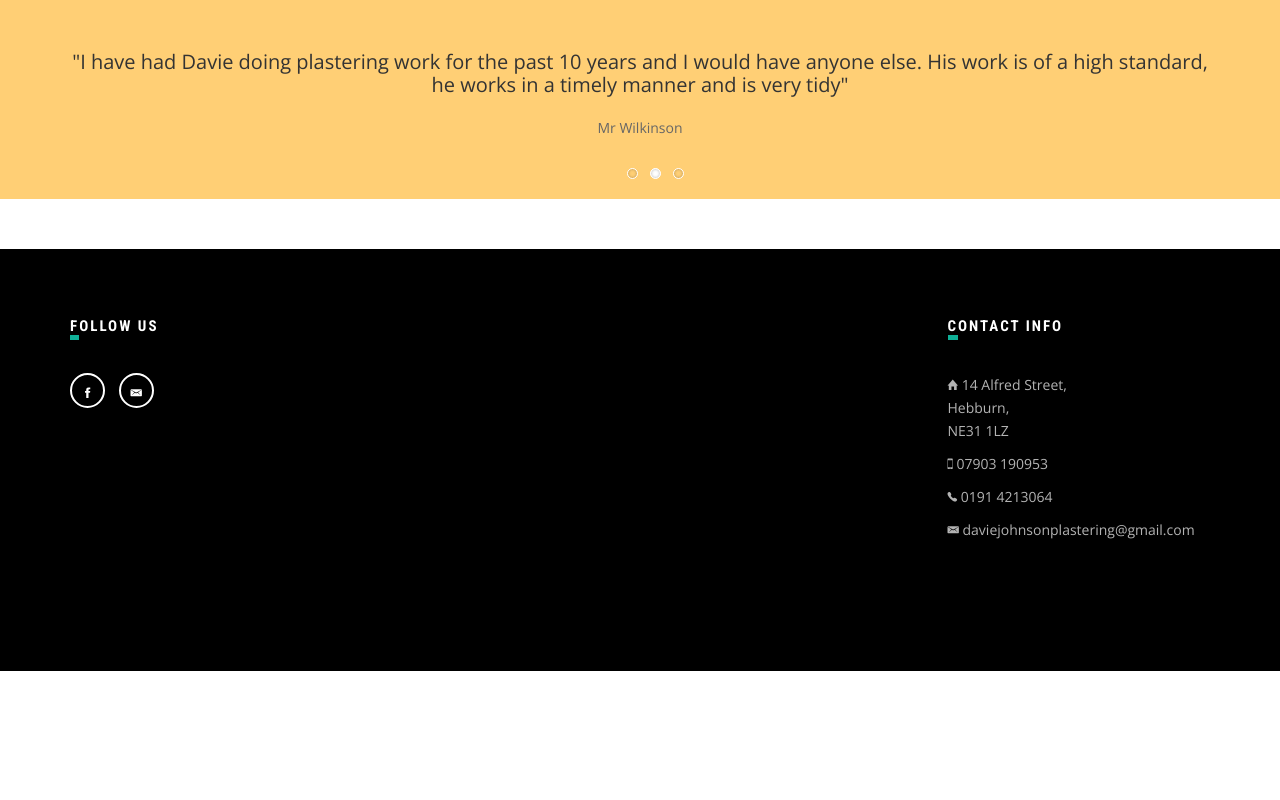
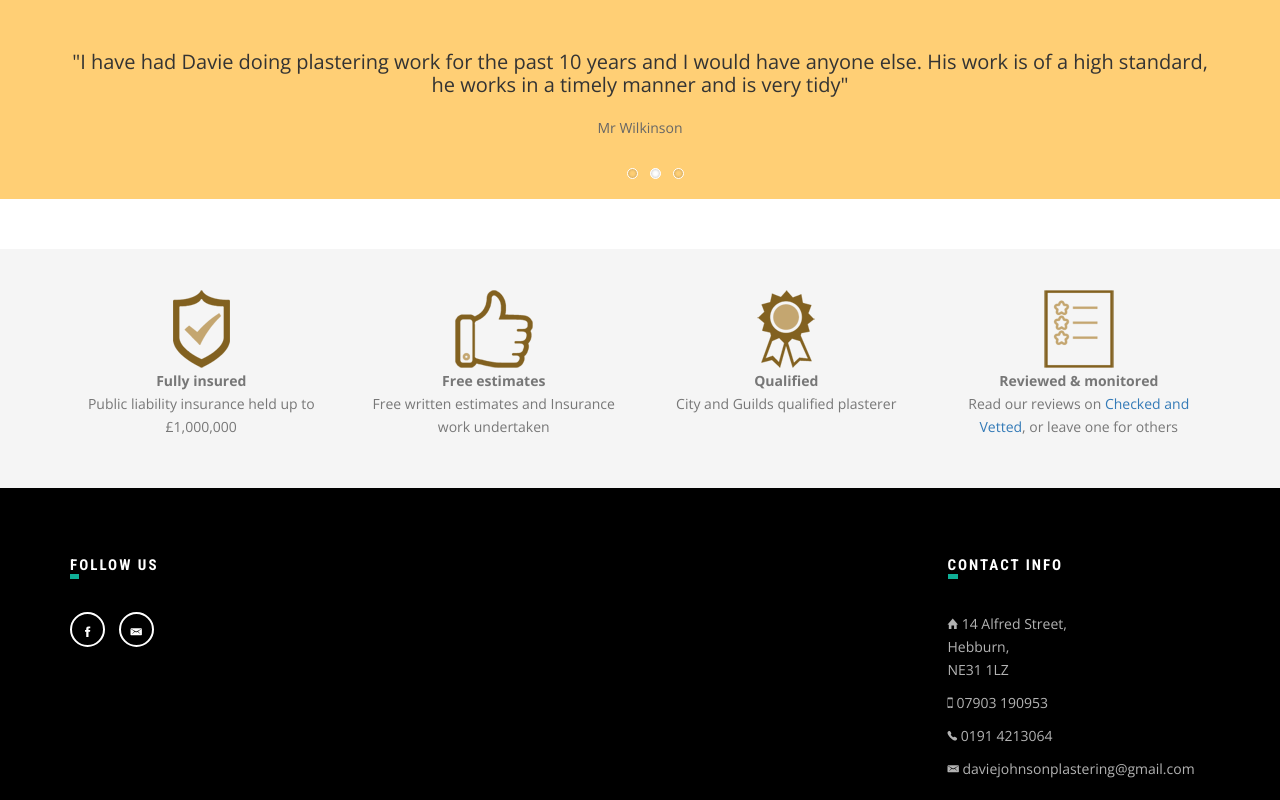
Before and after one commit to evadi/DavieJohnson, a plain HTML site: page about.html in a window 1280 px wide. Shown: the part 1174-1974 px from the top of the page. Before the commit the page ends 1845 px from the top, so only its background shows below. Drawn offline with nearby package versions, Linux system fonts and the light colour scheme; files whose address does not match are found by name; a web font is replaced by a local one.

Commit message:
Added info about insurance and reviews

```diff
--- a/about.html
+++ b/about.html
@@ -160,6 +160,40 @@
             </div>
         </section> <!--testimonials section end here-->
         <div class="space-70"></div>
+        <div class="newsletter-section wow animate fadeInDown">
+            <div class="container">
+                <div class="row">
+                    <div class="col-md-3">
+                        <img src="assets/img/insured.png" alt="Fully insured" />
+                        <p>
+                            <strong>Fully insured</strong><br />
+                            Public liability insurance held up to £1,000,000
+                        </p>
+                    </div>
+                    <div class="col-md-3">
+                        <img src="assets/img/estimates.png" alt="Free estimates" />
+                        <p>
+                            <strong>Free estimates</strong><br />
+                            Free written estimates and Insurance work undertaken
+                        </p>
+                    </div>
+                    <div class="col-md-3">
+                        <img src="assets/img/qualified.png" alt="City and Guilds qualified plasterer" />
+                        <p>
+                            <strong>Qualified</strong><br />
+                            City and Guilds qualified plasterer
+                        </p>
+                    </div>
+                    <div class="col-md-3">
+                        <img src="assets/img/reviewed.png" alt="Reviewed and monitored through Checked and Vetted" />
+                        <p>
+                            <strong>Reviewed & monitored</strong><br />
+                            Read our reviews on <a href="http://checkedandvetted.com/more-review/DavieJohnsonPlastering">Checked and Vetted</a>, or leave one for others
+                        </p>
+                    </div>
+                </div><!--row-->
+            </div>
+        </div>
         <div id="footer">
             <div class="container">
                 <div class="row">
--- a/assets/css/style.css
+++ b/assets/css/style.css
@@ -2841,7 +2841,7 @@ a.carousel-control i {
 /**newsletter section**/
 .newsletter-section {
   text-align: center;
-  padding: 60px 0;
+  padding: 40px 0;
   background-color: #f5f5f5;
 }
 .newsletter-section h3 {
@@ -2849,9 +2849,6 @@ a.carousel-control i {
   font-weight: 500;
   color: #000;
   letter-spacing: 2px;
-}
-.newsletter-section p {
-  margin-bottom: 30px;
 }
 .newsletter-section .form-control {
   margin-bottom: 15px;
```
Also changed, not shown: index.html (+34 -0 lines), portfolio.html (+34 -0 lines), assets/img/estimates.png (added), assets/img/insured.png (added), assets/img/qualified.png (added), assets/img/reviewed.png (added).
